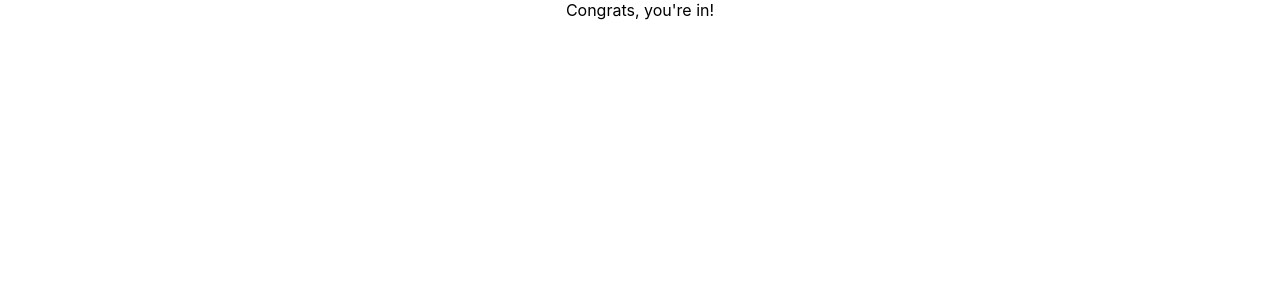
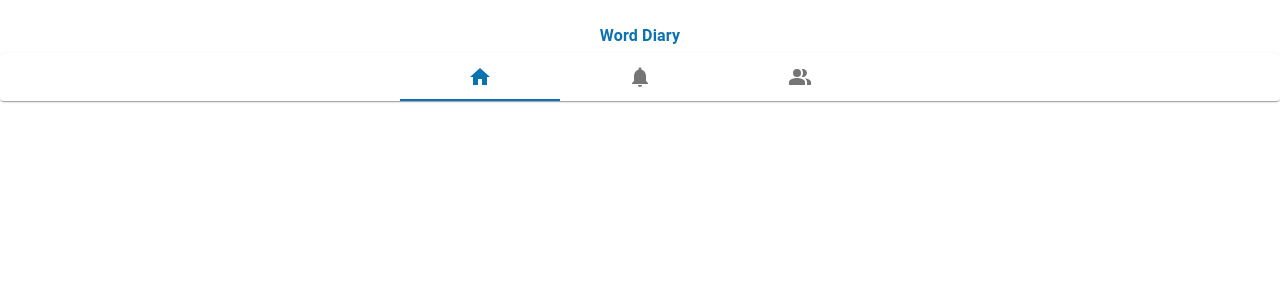
Before and after one commit to gandh99/Word-Diary, a React (Create React App) app in the folder client/: page / in a window 1280 px wide. Shown: the top 300 px of the page. Built offline with nearby package versions, Linux system fonts and the light colour scheme; sample sign-in values are in the browser's storage.

Commit message:
Added header for home page

```diff
--- /dev/null
+++ b/client/src/homePage/Header.js
@@ -0,0 +1,50 @@
+import React from 'react'
+import { makeStyles } from '@material-ui/core/styles'
+import Paper from '@material-ui/core/Paper'
+import Tabs from '@material-ui/core/Tabs'
+import Tab from '@material-ui/core/Tab'
+import { Typography } from '@material-ui/core'
+import HomeIcon from '@material-ui/icons/Home'
+import NotificationsIcon from '@material-ui/icons/Notifications'
+import PeopleAltIcon from '@material-ui/icons/PeopleAlt'
+
+export default function Header() {
+    const classes = useStyles()
+    const [value, setValue] = React.useState(0)
+
+    const handleChange = (event, newValue) => {
+        setValue(newValue);
+    }
+
+    return (
+        <>
+            <Typography className={classes.header} component="h4">
+                Word Diary
+            </Typography>
+            <Paper className={classes.root}>
+                <Tabs
+                    value={value}
+                    onChange={handleChange}
+                    indicatorColor="primary"
+                    textColor="primary"
+                    centered >
+                    <Tab icon={<HomeIcon />} />
+                    <Tab icon={<NotificationsIcon />} />
+                    <Tab icon={<PeopleAltIcon />} />
+                </Tabs>
+            </Paper>
+        </>
+    )
+}
+
+const useStyles = makeStyles(theme => ({
+    root: {
+        flexGrow: 1,
+    },
+    header: {
+        color: theme.palette.primary.main,
+        fontWeight: 'bold',
+        marginTop: '1.5rem',
+        marginBottom: '0.3rem',
+    }
+}))
--- a/client/src/homePage/HomePage.js
+++ b/client/src/homePage/HomePage.js
@@ -1,8 +1,11 @@
 import React from 'react'
 import { Router, Route, Redirect } from 'react-router-dom'
+import Header from './Header'
 
 export default function HomePage(props) {
     return (
-        <>Congrats, you're in!</>
+        <>
+            <Header />
+        </>
     )
 }
```
